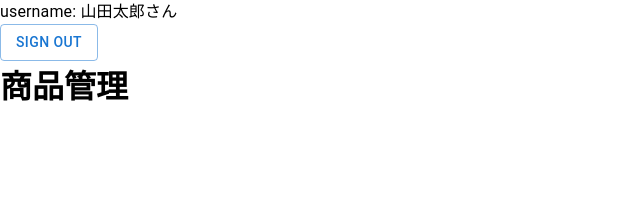
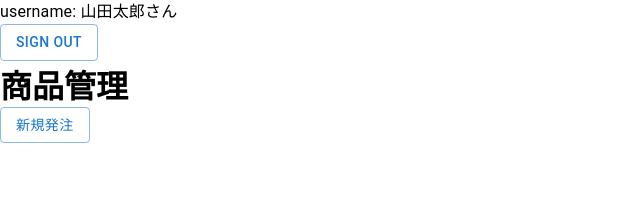
Before and after one commit to uraaaa24/stock-management, a Next.js app: page / in a window 1280 px wide. Shown: the top 197 px of the page, without its empty margins (0-640 px from the left). Built offline with nearby package versions, Linux system fonts and the light colour scheme.

Commit message:
新規発注の遷移を追加

```diff
--- a/src/pages/index.tsx
+++ b/src/pages/index.tsx
@@ -1,4 +1,6 @@
+import { Button } from "@mui/material"
 import Head from 'next/head'
+import Link from 'next/link'
 
 export default function Home() {
   return (
@@ -11,6 +13,9 @@ export default function Home() {
       </Head>
       <main>
         <h1>商品管理</h1>
+        <Link href={"/order/create"}>
+          <Button variant="outlined">新規発注</Button>
+        </Link>
       </main>
     </>
   )
```
Also changed, not shown: src/pages/order/create/index.tsx (added, +7 -0 lines).
